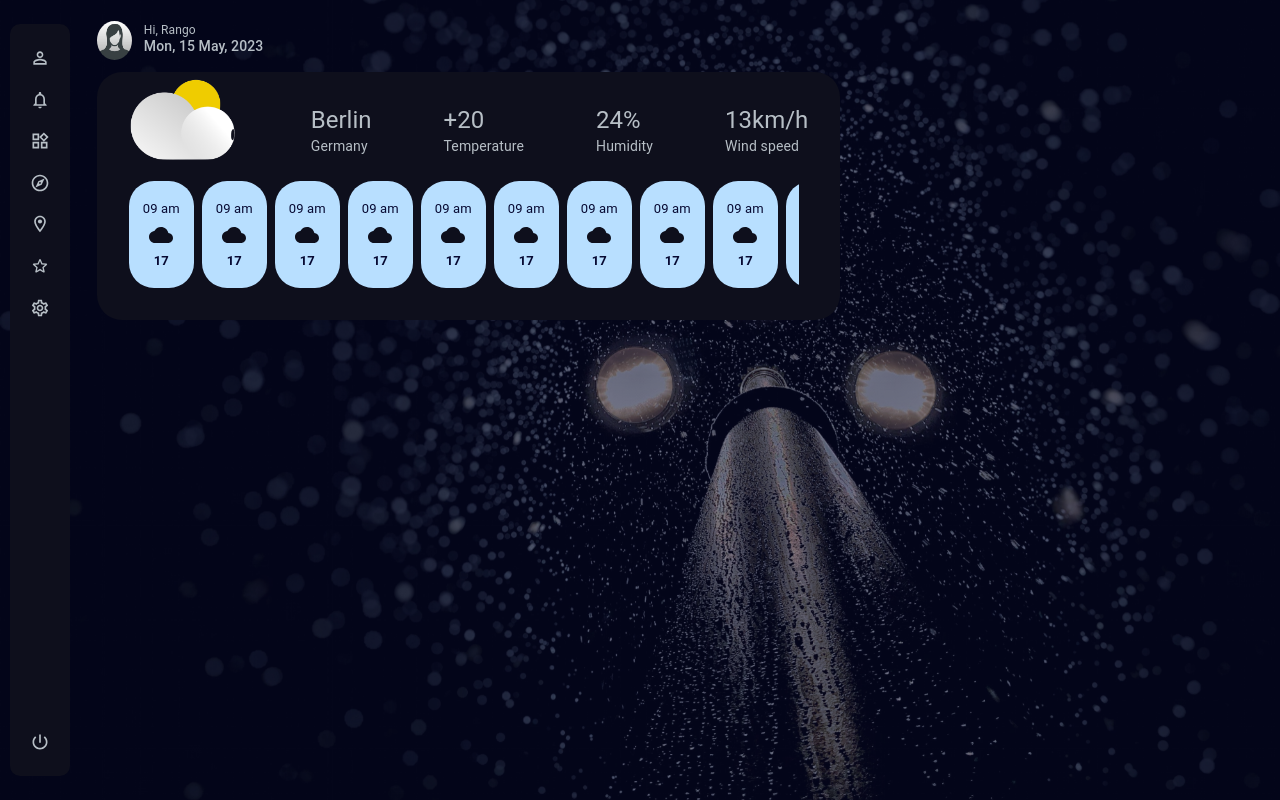
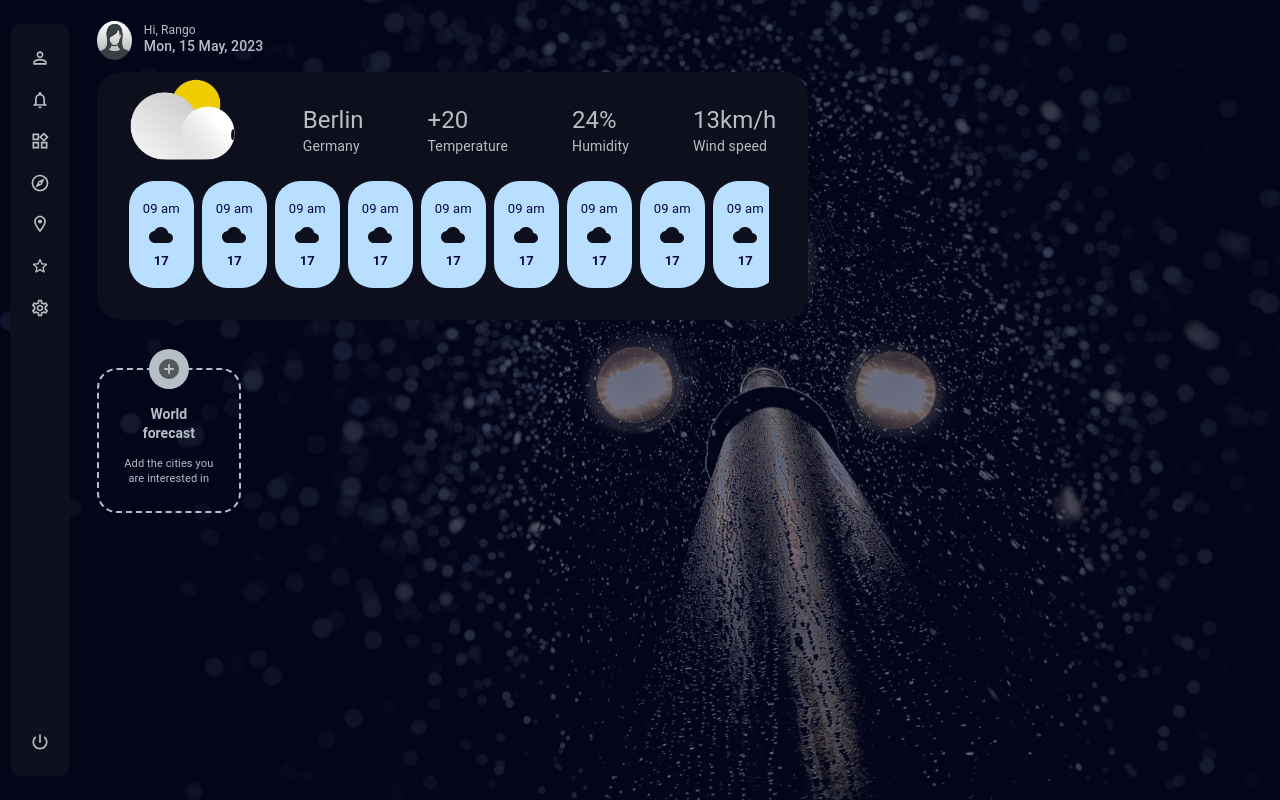
Before and after one commit to ObedNdayizera/weather-app, a React (Vite) app: page / in a window 1280 px wide. Built offline with nearby package versions, Linux system fonts and the light colour scheme.

Commit message:
worked on location card

```diff
--- /dev/null
+++ b/src/assets/styles/cities.ts
@@ -0,0 +1,25 @@
+import { makeStyles } from "@mui/styles";
+
+const useStyles = makeStyles({
+    container: {
+        width: '710px',
+        overflowX: 'scroll',
+        my: '100px',
+        "&::-webkit-scrollbar": {
+          display: "none",
+          overflowX: "scroll",
+        },
+    },
+
+    card: {
+        border: '2px dashed #b7bfc6',
+        cursor: 'pointer'
+    },
+
+    cardContent: {
+        width: '140px',
+        textAlign: 'center',
+    }
+});
+
+export default useStyles;
--- a/src/assets/styles/weather.ts
+++ b/src/assets/styles/weather.ts
@@ -7,7 +7,7 @@ const useStyles = makeStyles({
   },
   temperatures: {
     overflowX: "scroll",
-    width: "670px",
+    width: "640px",
     boxShadow: "",
     "&::-webkit-scrollbar": {
       display: "none",
--- /dev/null
+++ b/src/components/cities/Cities.tsx
@@ -0,0 +1,46 @@
+
+import AddCircleRoundedIcon from '@mui/icons-material/AddCircleRounded';
+import {
+  Stack,
+  Card,
+  CardContent,
+  Typography,
+  IconButton,
+  Box
+} from "@mui/material";
+
+import useStyles from "../../assets/styles/cities";
+
+function Cities() {
+  const classes = useStyles();
+  return (
+    <>
+      <Stack direction={"row"}  className={ classes.container }>
+      <Box  sx={{ background: 'transparent', borderRadius: '20px', textAlign: 'center',  mt: 3 }} className={ classes.card }>
+            <IconButton sx={{ background: '#b7bfc6', mt: -3 }}>
+              <AddCircleRoundedIcon />
+            </IconButton>
+          <CardContent sx={{ px: 3 }} className={ classes.cardContent }>
+            <Typography
+              sx={{ fontSize: 14, fontWeight: '600', pb: 1 }}
+              color="#b7bfc6"
+              gutterBottom
+              variant="h5"
+            >
+              World forecast
+            </Typography>
+            <Typography
+              sx={{ fontSize: 11 }}
+              color="#b7bfc6"
+              variant="body2"
+            >
+              Add the cities you  are interested in
+            </Typography>
+          </CardContent>
+        </Box>
+      </Stack>
+    </>
+  );
+}
+
+export default Cities;
--- a/src/components/header/Header.tsx
+++ b/src/components/header/Header.tsx
@@ -1,4 +1,4 @@
-import { Profile, Weather, Chart } from "../index";
+import { Profile, Weather, Chart, Cities } from "../index";
 import { Grid, Stack } from "@mui/material";
 
 function Header() {
@@ -9,6 +9,7 @@ function Header() {
           <Profile />
           <Weather />
           <Chart />
+          <Cities />
         </Stack>
       </Grid>
     </>
--- a/src/components/index.tsx
+++ b/src/components/index.tsx
@@ -3,3 +3,4 @@ export { default as Header } from './header/Header';
 export { default as Profile } from './profile/Profile';
 export { default as Weather } from './weather/Weather';
 export { default as Chart } from './chart/Chart';
+export { default as Cities } from './cities/Cities'
--- a/src/components/navbar/Navbar.tsx
+++ b/src/components/navbar/Navbar.tsx
@@ -1,6 +1,6 @@
 import { Stack, Grid } from "@mui/material";
-import IconButton from '@mui/material/IconButton';
-import PersonOutlineOutlinedIcon from '@mui/icons-material/PersonOutlineOutlined';
+import IconButton from "@mui/material/IconButton";
+import PersonOutlineOutlinedIcon from "@mui/icons-material/PersonOutlineOutlined";
 import NotificationsNoneIcon from "@mui/icons-material/NotificationsNone";
 import WidgetsOutlinedIcon from "@mui/icons-material/WidgetsOutlined";
 import ExploreOutlinedIcon from "@mui/icons-material/ExploreOutlined";
@@ -9,17 +9,19 @@ import StarOutlineRoundedIcon from "@mui/icons-material/StarOutlineRounded";
 import SettingsOutlinedIcon from "@mui/icons-material/SettingsOutlined";
 import PowerSettingsNewIcon from "@mui/icons-material/PowerSettingsNew";
 
-import useStyles from '../../assets/styles/navbar';
-
+import useStyles from "../../assets/styles/navbar";
 
 const Navbar = () => {
   const classes = useStyles();
   return (
-    <Grid item height={'100%'}>
+    <Grid item height={"100%"}>
       <Stack p={2} className={classes.icons}>
-    <Stack spacing={0.7} >
-      <IconButton aria-label="person-icon">
-          <PersonOutlineOutlinedIcon className={classes.icon} fontSize="small" />
+        <Stack spacing={0.7}>
+          <IconButton>
+            <PersonOutlineOutlinedIcon
+              className={classes.icon}
+              fontSize="small"
+            />
           </IconButton>
           <IconButton>
             <NotificationsNoneIcon className={classes.icon} fontSize="small" />
--- a/src/components/weather/Weather.tsx
+++ b/src/components/weather/Weather.tsx
@@ -13,7 +13,7 @@ function weather() {
         spacing={2.5}
         className={classes.container}
       >
-        <Box gap={9} sx={{ display: "flex" }}>
+        <Box gap={8} sx={{ display: "flex" }}>
           <img style={{ marginTop: "-25px" }} width={110} src={images.sun} />
           <Box>
             <Typography variant="h5">Berlin</Typography>
```
Also changed, not shown: src/components/cities/cites.tsx (deleted, +0 -17 lines). Lines whose indentation alone changed are shown as unchanged.
